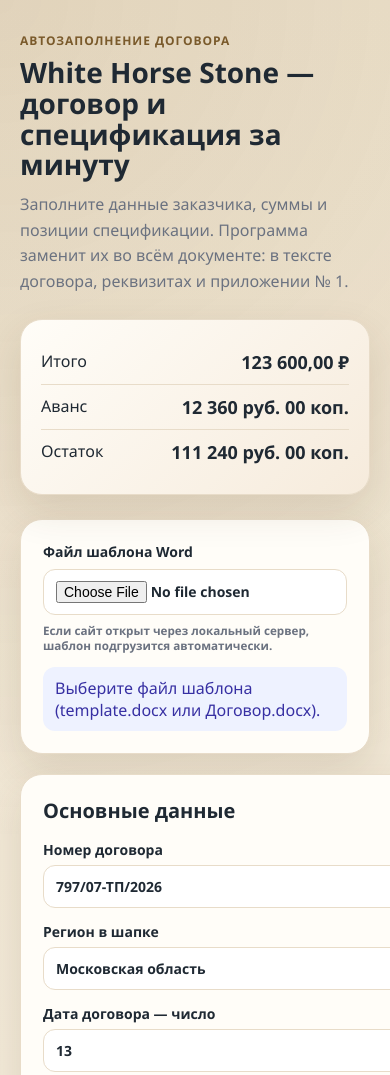
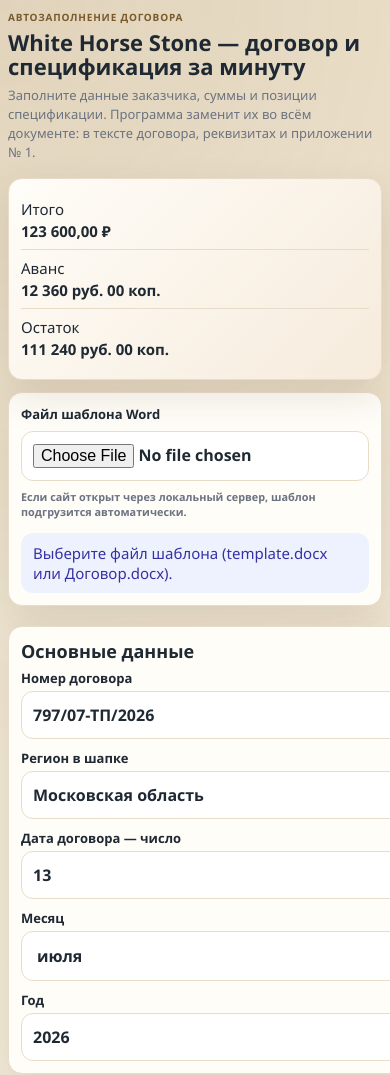
Before and after one commit to chayzer13/WHS-Generator, a plain HTML site: page index.html in a window 390 px wide. Shown: the top 1075 px of the page. Drawn offline with nearby package versions, Linux system fonts and the light colour scheme; no server answers.

Commit message:
Update styles.css

```diff
--- a/styles.css
+++ b/styles.css
@@ -107,8 +107,14 @@
 }
 
 .card h2 {
-  margin: 0 0 16px;
+  margin: 0 0 8px;
   font-size: 20px;
+}
+
+.card-tip {
+  margin: 0 0 14px;
+  color: var(--muted);
+  font-size: 13px;
 }
 
 .card-head {
@@ -278,10 +284,30 @@
 }
 
 @media (max-width: 860px) {
+  .page {
+    padding: 16px 12px 28px;
+  }
+
   .hero,
   .grid,
   .fields {
     grid-template-columns: 1fr;
+  }
+
+  .hero {
+    gap: 16px;
+  }
+
+  .panel,
+  .card,
+  .hero-card {
+    padding: 16px;
+    border-radius: 18px;
+  }
+
+  .card-head {
+    flex-direction: column;
+    align-items: flex-start;
   }
 
   .actions {
@@ -292,3 +318,110 @@
     width: 100%;
   }
 }
+
+@media (max-width: 560px) {
+  body {
+    font-size: 15px;
+  }
+
+  .page {
+    padding: 10px 8px 20px;
+  }
+
+  .hero {
+    margin-bottom: 12px;
+  }
+
+  h1 {
+    font-size: 22px;
+    margin-bottom: 8px;
+  }
+
+  .eyebrow {
+    font-size: 10px;
+    margin-bottom: 6px;
+  }
+
+  .subtitle {
+    font-size: 13px;
+    line-height: 1.45;
+  }
+
+  .panel,
+  .card,
+  .hero-card {
+    padding: 12px;
+    border-radius: 14px;
+  }
+
+  .card-tip {
+    font-size: 12px;
+    margin-bottom: 10px;
+  }
+
+  label {
+    font-size: 13px;
+    gap: 4px;
+  }
+
+  input,
+  select,
+  textarea {
+    padding: 12px 11px;
+    font-size: 16px;
+    min-height: 46px;
+    border-radius: 12px;
+  }
+
+  label.checkbox {
+    align-items: flex-start;
+    gap: 8px;
+  }
+
+  .summary-row {
+    flex-direction: column;
+    gap: 2px;
+    padding: 8px 0;
+  }
+
+  .summary-row strong {
+    font-size: 15px;
+  }
+
+  .card h2 {
+    font-size: 18px;
+    margin-bottom: 6px;
+  }
+
+  .fields {
+    gap: 10px;
+  }
+
+  .actions {
+    gap: 10px;
+    margin-top: 16px;
+    flex-direction: column;
+  }
+
+  button {
+    padding: 13px 16px;
+    min-height: 46px;
+    font-size: 15px;
+    width: 100%;
+  }
+
+  .btn-icon {
+    width: 36px;
+    height: 36px;
+    font-size: 20px;
+  }
+
+  table {
+    min-width: 600px;
+  }
+
+  th,
+  td {
+    padding: 8px;
+  }
+}
```
